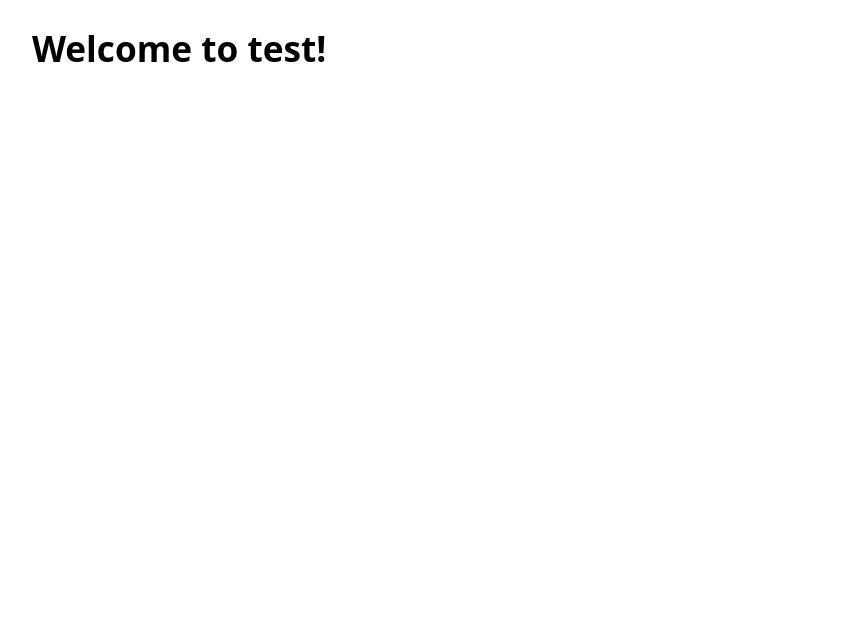
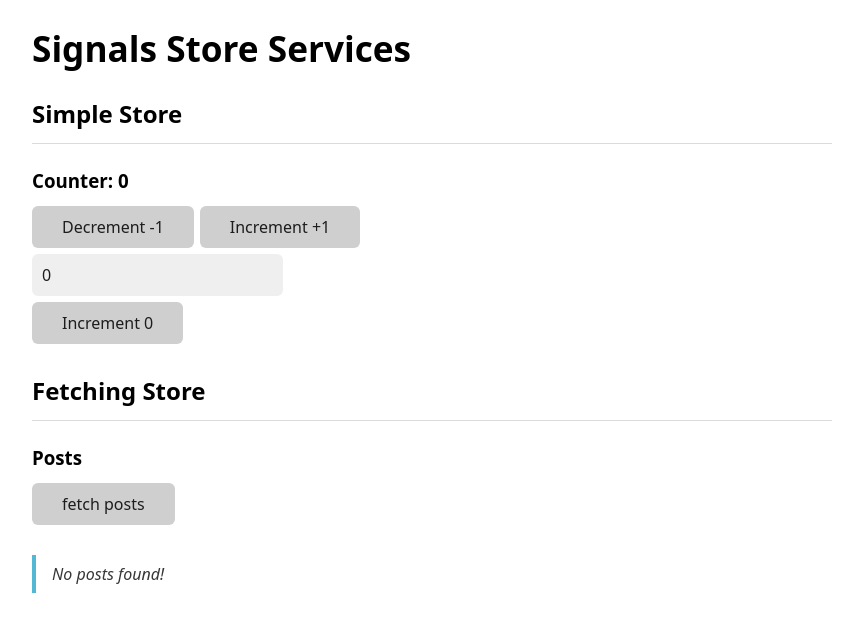
Before and after one commit to jpin730/angular-signals-store-services, an Angular app: page / in a window 1280 px wide. Shown: the top 632 px of the page, without its empty margins (208-1071 px from the left). Built offline with nearby package versions, Linux system fonts and the light colour scheme.

Commit message:
feat: :lipstick: add counter and posts components to app component

```diff
--- /dev/null
+++ b/src/app/app.component.html
@@ -0,0 +1,9 @@
+<h1>Signals Store Services</h1>
+
+<h2>Simple Store</h2>
+<hr />
+<app-counter />
+
+<h2>Fetching Store</h2>
+<hr />
+<app-posts />
--- a/src/app/app.component.ts
+++ b/src/app/app.component.ts
@@ -1,17 +1,11 @@
 import { Component } from '@angular/core'
-import { RouterOutlet } from '@angular/router'
+import { CounterComponent } from './counter/counter.component'
+import { PostsComponent } from './posts/posts.component'
 
 @Component({
   selector: 'app-root',
   standalone: true,
-  imports: [RouterOutlet],
-  template: `
-    <h1>Welcome to {{ title }}!</h1>
-
-    <router-outlet />
-  `,
-  styles: [],
+  imports: [CounterComponent, PostsComponent],
+  templateUrl: './app.component.html',
 })
-export class AppComponent {
-  title = 'test'
-}
+export class AppComponent {}
```
